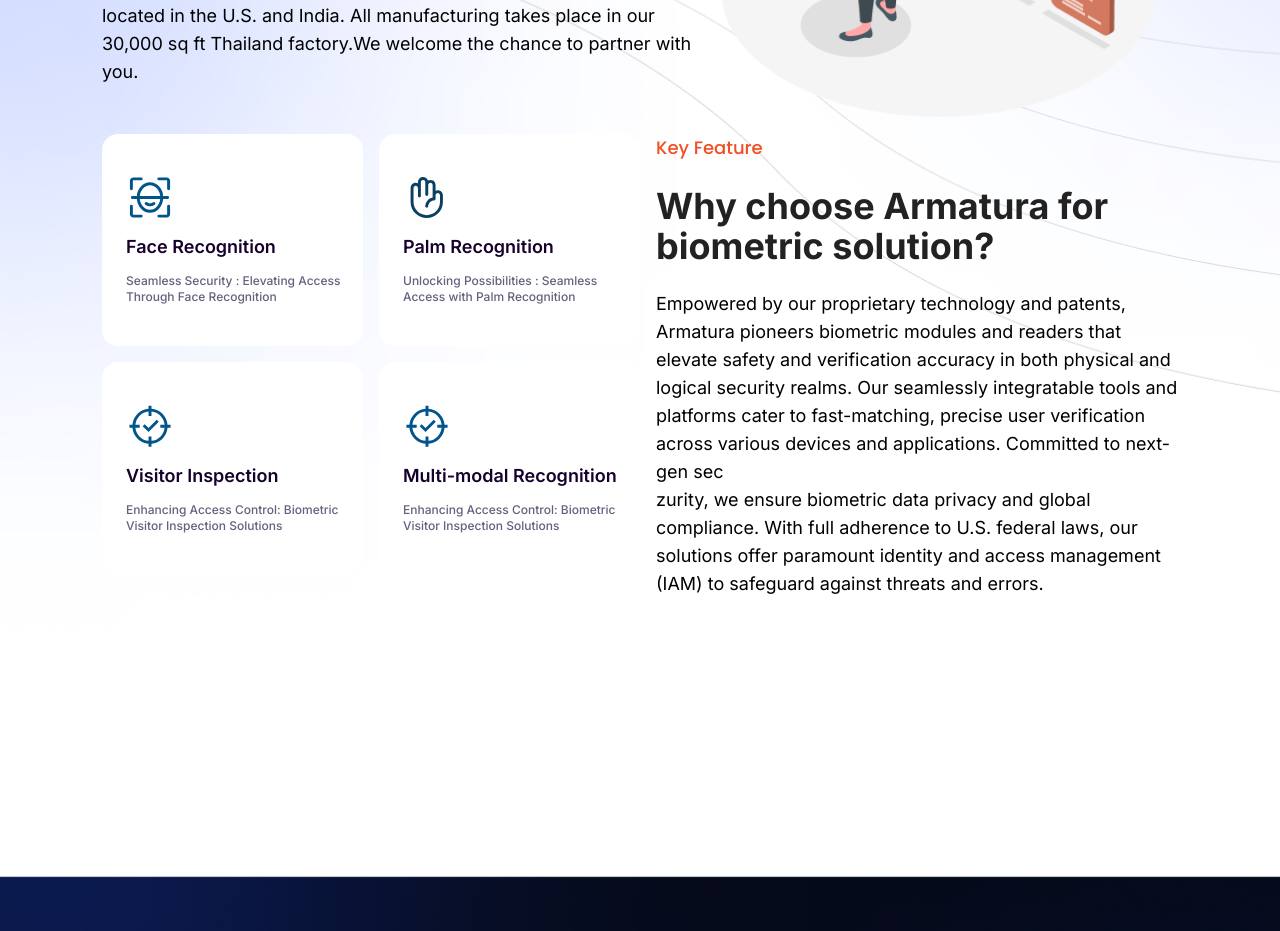
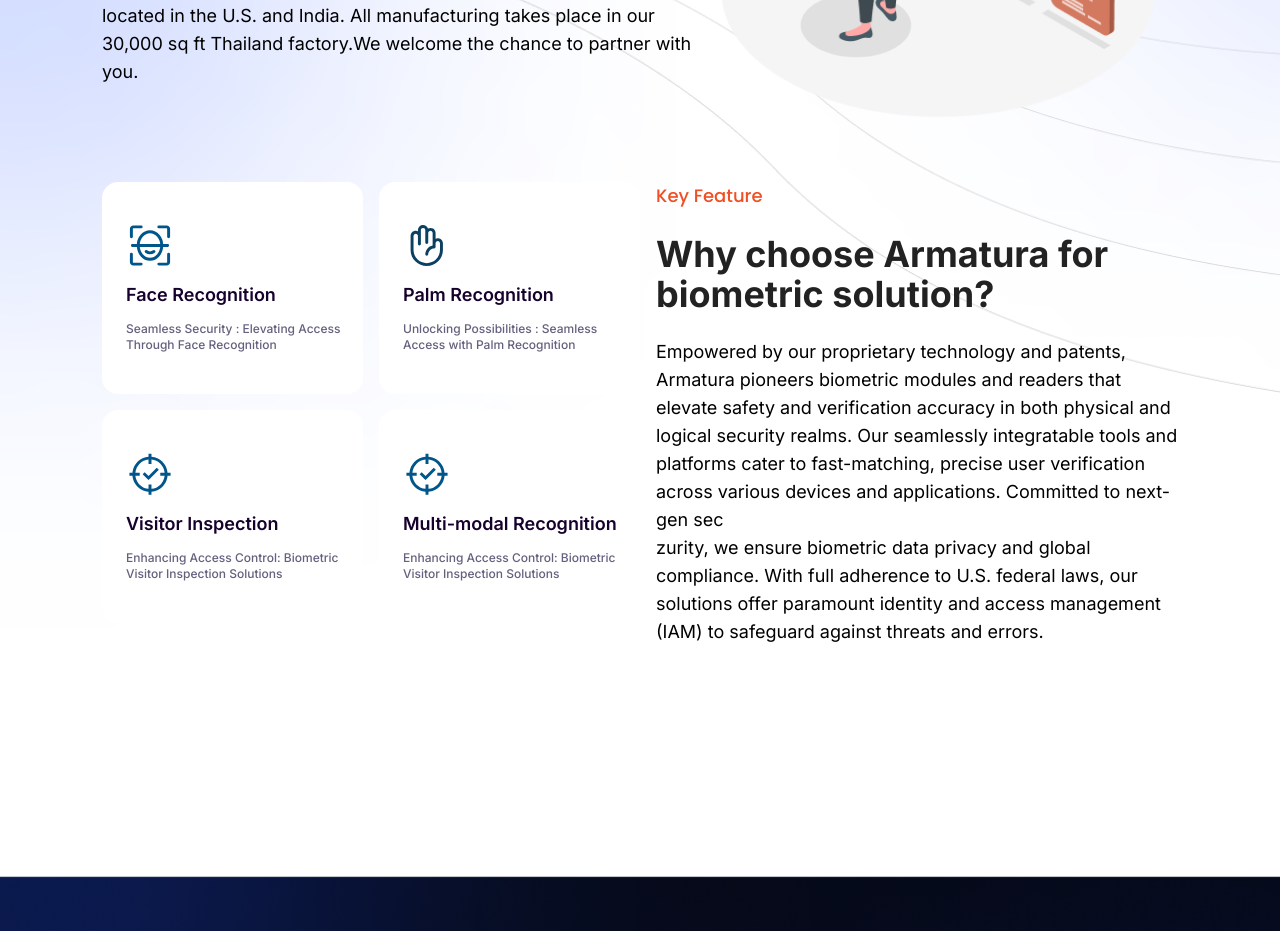
Before and after one commit to nilamadhab47/ama, a Next.js app: page / in a window 1280 px wide. Shown: the part 1300-2231 px from the top of the page. Built offline with nearby package versions, Linux system fonts and the light colour scheme.

Commit message:
margin-b

```diff
--- a/sections/About.jsx
+++ b/sections/About.jsx
@@ -19,7 +19,7 @@
             <Image src={"/images/about-img.png"} alt='bg' width={485} height={484}/>
         </div>
       </div>
-      <div className="feature flex mb-12">
+      <div className="feature flex mt-12">
         <div className="feature-img w-1/2 mr-4">
           <div className="upper flex gap-4 mb-4">
             <FeatureBox src={"/images/face.svg"} headText={"Face Recognition"} description={"Seamless Security : Elevating Access Through Face Recognition"}/>
```
